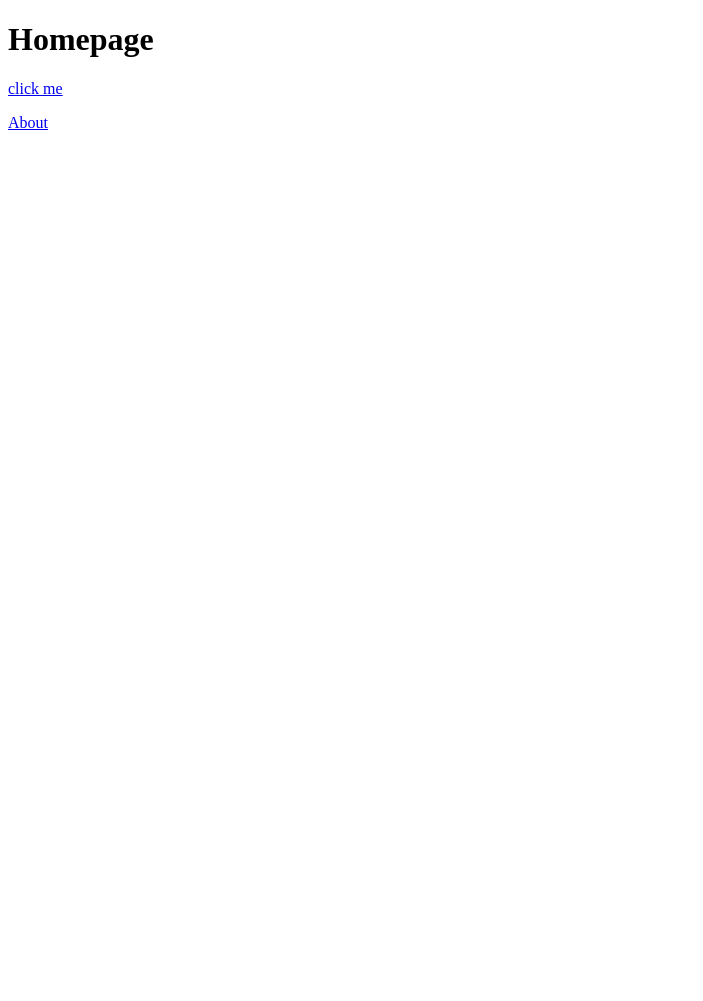
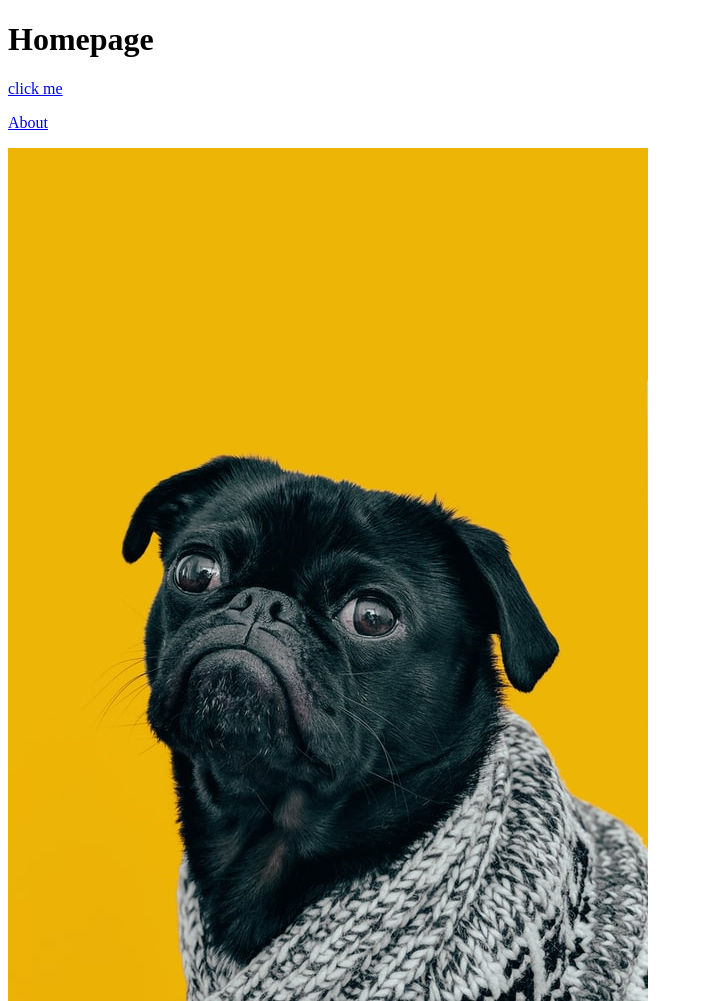
Before and after one commit to Vyctryx/top_foundations, a plain HTML site: page odin-links-and-images/index.html in a window 1280 px wide. Shown: the whole page, without its empty margins (0-703 px from the left). Before the commit the page ends 800 px from the top, so only its background shows below. Drawn offline with Linux system fonts and the light colour scheme.

Commit message:
Added images folder and dog.jpg, added dog.jpg into index.html.

```diff
--- a/odin-links-and-images/index.html
+++ b/odin-links-and-images/index.html
@@ -9,5 +9,6 @@
       <h1>Homepage</h1>
       <p><a href="https://www.theodinproject.com/about">click me</a></p>
       <p><a href="pages/about.html">About</a></p>
+      <p><img src="images/dog.jpg"></p>
   </body>
 </html>
```
Also changed, not shown: odin-links-and-images/images/dog.jpg (added), 1 other file.
